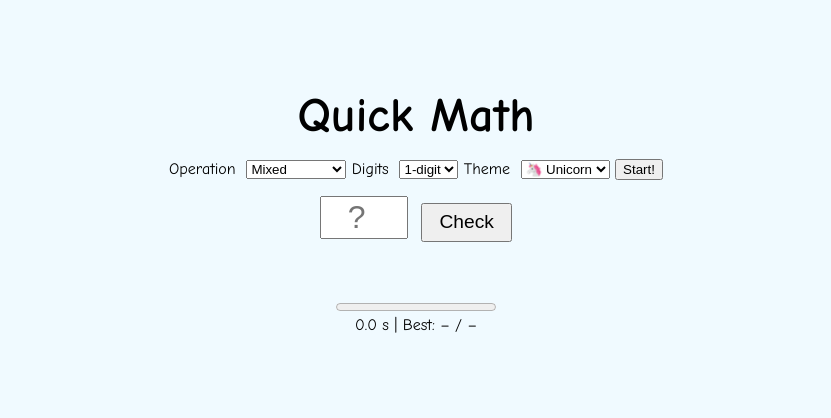
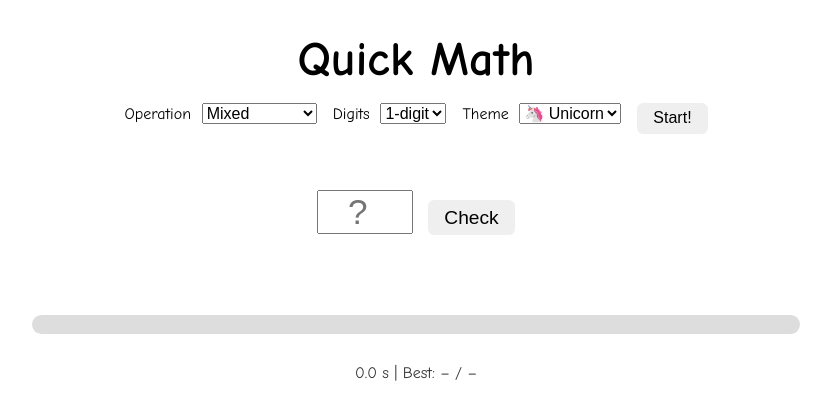
Before and after one commit to asrichardso23/math-game2, a plain HTML site: page index.html in a window 1280 px wide. Shown: the whole page, without its empty margins (224-1055 px from the left). Drawn offline with Linux system fonts and the light colour scheme; a script that the page names is missing.

Commit message:
Update style.css

```diff
--- a/style.css
+++ b/style.css
@@ -1,12 +1,38 @@
+/* ----- generic layout ----- */
+*{box-sizing:border-box;margin:0;padding:0;}
 body{
-    font-family:"Comic Sans MS", sans-serif;
-    text-align:center;
-    padding-top:3rem;
-    background:#f0faff;
-  }
-  h1{font-size:3rem;margin-bottom:1rem;}
-  #problem{font-size:2.5rem;margin:1rem 0;}
-  #answer{font-size:2rem;width:5rem;text-align:center;}
-  #submit{font-size:1.2rem;padding:.4rem 1rem;margin-left:.5rem;}
-  #feedback{font-size:2rem;height:2.5rem;margin-top:1rem;}
-  button:disabled{opacity:.4;}
+  font-family:"Comic Sans MS", sans-serif;
+  text-align:center;
+  min-height:100vh;
+  display:flex;
+  flex-direction:column;
+  justify-content:flex-start;
+  transition:background 0.6s;
+}
+header{padding:2rem 1rem;}
+h1{font-size:3rem;margin-bottom:1rem;}
+
+.controls{display:flex;flex-wrap:wrap;gap:1rem;justify-content:center;}
+
+label,button,select{font-size:1rem;}
+button{padding:.4rem 1rem;border:none;border-radius:.4rem;cursor:pointer;}
+button:disabled{opacity:.4;}
+
+main{flex:1;padding-bottom:3rem;}
+
+#problem{font-size:2.8rem;margin:1.5rem 0;}
+#answer{font-size:2.2rem;width:6rem;text-align:center;}
+#submit{font-size:1.2rem;margin-left:.6rem;}
+
+#feedback{font-size:2rem;height:2.5rem;margin-top:1rem;}
+
+progress{width:60%;height:1.2rem;border-radius:.6rem;margin:1.5rem auto;appearance:none;}
+progress::-webkit-progress-bar{background:#ddd;border-radius:.6rem;}
+progress::-webkit-progress-value{background:#4caf50;border-radius:.6rem;}
+
+#stats{margin-top:.3rem;font-size:1rem;color:#333;}
+
+/* ----- themes ----- */
+body.unicorn{background:#ffe9f9 url('https://images.unsplash.com/photo-1508264165352-258db2f35840?auto=format&fit=crop&w=1300&q=60') center/cover no-repeat;}
+body.space  {background:#000428 url('https://images.unsplash.com/photo-1451187580459-43490279c0fa?auto=format&fit=crop&w=1300&q=60') center/cover no-repeat;color:#fff;}
+body.dino   {background:#e9f7d9 url('https://images.unsplash.com/photo-1592663527357-ee7f05a0f5bf?auto=format&fit=crop&w=1300&q=60') center/cover no-repeat;}
```
